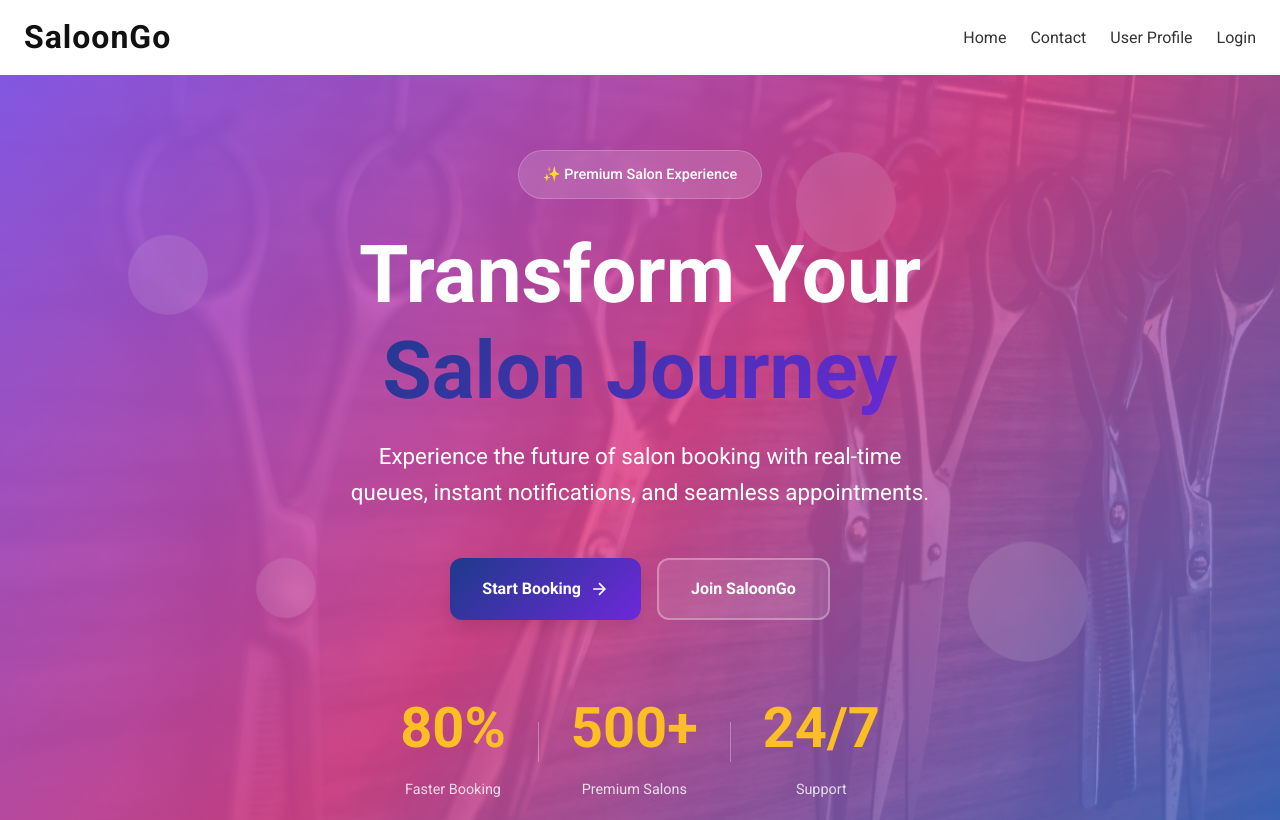
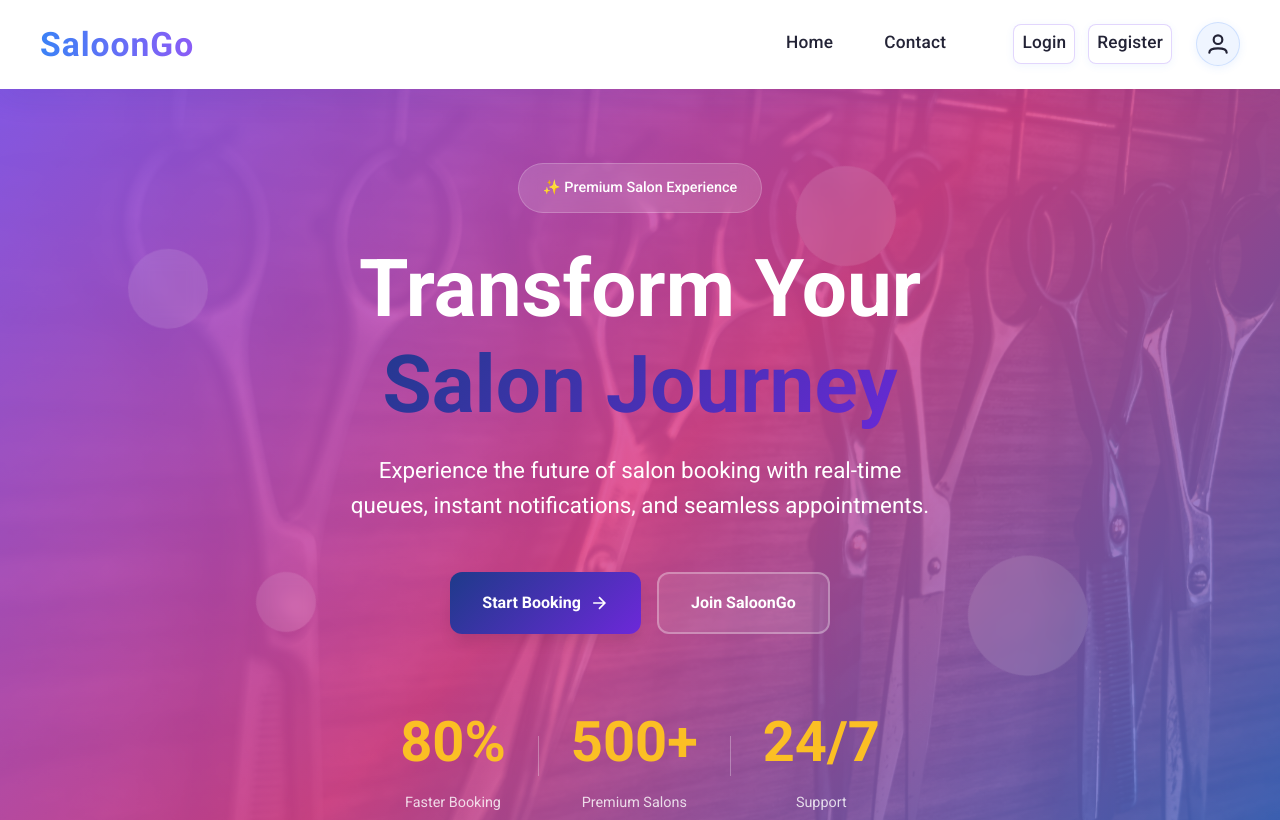
Before and after one commit to Akash-Hedaoo/saloonGo, a React (Vite) app in the folder front-end/: page / in a window 1280 px wide. Shown: the top 820 px of the page. Built offline with nearby package versions, Linux system fonts and the light colour scheme.

Commit message:
Clean up App.jsx: remove unused imports and routes, keep only essential pages

```diff
--- a/front-end/src/App.jsx
+++ b/front-end/src/App.jsx
@@ -3,9 +3,6 @@ import { BrowserRouter as Router, Routes, Route } from 'react-router-dom';
 import Navbar from './components/Navbar';
 import SearchDashboard from './pages/SearchDashboard';
 import UserProfile from './pages/UserProfile';
-import ShopkeeperProfile from './pages/ShopkeeperProfile';
-import ShopkeeperDashboard from './pages/ShopkeeperDashboard';
-import SaloonBooking from './pages/SaloonBooking';
 import Login from './pages/Login';
 import Register from './pages/Register';
 import LandingPage from './pages/LandingPage';
@@ -20,12 +17,9 @@ const App = () => {
         <Route path="/register" element={<Register />} />
         <Route path="/search" element={<SearchDashboard />} />
         <Route path="/user-profile" element={<UserProfile />} />
-        <Route path="/shopkeeper-profile" element={<ShopkeeperProfile />} />
-        <Route path="/shopkeeper-dashboard" element={<ShopkeeperDashboard />} />
-        <Route path="/saloon-booking" element={<SaloonBooking />} />
       </Routes>
     </Router>
   );
 };
 
-export default App;
+export default App;
--- a/front-end/src/components/Navbar.jsx
+++ b/front-end/src/components/Navbar.jsx
@@ -7,13 +7,25 @@ const Navbar = () => {
   const [open, setOpen] = useState(false);
 
   return (
-    <nav className="navbar">
-      <div className="navbar-logo">SaloonGo</div>
+    <nav className="navbar premium-navbar">
+      <div className="navbar-logo gradient-text">SaloonGo</div>
       <div className={`navbar-links${open ? ' open' : ''}`}>
         <Link to="/" onClick={() => setOpen(false)}>Home</Link>
         <Link to="/contact" onClick={() => setOpen(false)}>Contact</Link>
-        <Link to="/user-profile" onClick={() => setOpen(false)}>User Profile</Link>
-        <Link to="/login" onClick={() => setOpen(false)}>Login</Link>
+        <div className="navbar-auth-group">
+          <Link to="/login" className="navbar-login-btn" onClick={() => setOpen(false)}>
+            Login
+          </Link>
+          <Link to="/register" className="navbar-register-btn" onClick={() => setOpen(false)}>
+            Register
+          </Link>
+          <Link to="/user-profile" className="navbar-profile-icon" onClick={() => setOpen(false)} title="Profile">
+            <svg width="28" height="28" viewBox="0 0 24 24" fill="none" stroke="currentColor" strokeWidth="2" strokeLinecap="round" strokeLinejoin="round">
+              <circle cx="12" cy="8" r="4" />
+              <path d="M4 20c0-2.5 3.5-4 8-4s8 1.5 8 4" />
+            </svg>
+          </Link>
+        </div>
       </div>
       <div className={`navbar-hamburger${open ? ' open' : ''}`} onClick={() => setOpen(!open)}>
         <span></span>
--- a/front-end/src/styles/Navbar.css
+++ b/front-end/src/styles/Navbar.css
@@ -1,36 +1,138 @@
-/* === Base (light mode) === */
-.navbar {
+/* === Premium Navbar === */
+.navbar.premium-navbar {
   display: flex;
   align-items: center;
   justify-content: space-between;
-  background: #ffffff;
-  padding: 0.75rem 1.5rem;
-  box-shadow: none;
-  position: relative;
-  z-index: 10;
+  background: #fff;
+  box-shadow: 0 8px 32px 0 rgba(31, 38, 135, 0.08);
+  padding: 1.1rem 2.5rem;
+  position: sticky;
+  top: 0;
+  z-index: 100;
+  backdrop-filter: blur(12px);
+  transition: background 0.3s, box-shadow 0.3s;
 }
 
-.navbar-logo {
-  font-size: 2rem;
-  font-weight: 700;
-  color: #111111;
+.gradient-text {
+  background: linear-gradient(90deg, #3b82f6 0%, #8b5cf6 100%);
+  -webkit-background-clip: text;
+  -webkit-text-fill-color: transparent;
+  background-clip: text;
+  font-weight: 800;
+  font-size: 2.1rem;
   letter-spacing: 1px;
+  user-select: none;
 }
 
 .navbar-links {
   display: flex;
-  gap: 1.5rem;
+  gap: 2.2rem;
+  align-items: center;
 }
 
 .navbar-links a {
-  color: #333333;
+  color: #232336;
   text-decoration: none;
-  font-weight: 100;
+  font-weight: 500;
+  font-size: 1.08rem;
+  letter-spacing: 0.2px;
+  position: relative;
   transition: color 0.2s;
+  padding: 0.2rem 0.5rem;
 }
 
-.navbar-links a:hover {
-  color: #a500a0;
+.navbar-links a::after {
+  content: '';
+  display: block;
+  height: 2px;
+  width: 0;
+  background: linear-gradient(90deg, #3b82f6, #8b5cf6);
+  border-radius: 2px;
+  transition: width 0.3s;
+  margin-top: 2px;
+}
+
+/* Only animate underline, not text color, in light mode */
+.navbar-links a:hover,
+.navbar-links a:focus {
+  /* color: #fff; removed for light mode */
+}
+
+.navbar-links a:hover::after,
+.navbar-links a:focus::after {
+  width: 100%;
+}
+
+.navbar-auth-group {
+  display: flex;
+  align-items: center;
+  gap: 0.7rem;
+  margin-left: 1.5rem;
+}
+
+.navbar-login-btn,
+.navbar-register-btn {
+  background: rgba(255,255,255,0.08);
+  color: #f3f4f6;
+  border: 1.5px solid rgba(139,92,246,0.25);
+  border-radius: 8px;
+  padding: 0.45rem 1.1rem;
+  font-weight: 600;
+  font-size: 1rem;
+  margin-right: 0.1rem;
+  transition: background 0.2s, color 0.2s, border 0.2s, box-shadow 0.2s;
+  box-shadow: 0 2px 8px rgba(59,130,246,0.07);
+  cursor: pointer;
+  text-decoration: none;
+  position: relative;
+  overflow: hidden;
+}
+
+.navbar-login-btn:hover,
+.navbar-register-btn:hover {
+  background: linear-gradient(90deg, #3b82f6 0%, #8b5cf6 100%);
+  color: #fff;
+  border: 1.5px solid #8b5cf6;
+  box-shadow: 0 4px 16px rgba(59,130,246,0.13);
+}
+
+.navbar-profile-icon {
+  display: flex;
+  align-items: center;
+  justify-content: center;
+  background: rgba(59,130,246,0.08);
+  border-radius: 50%;
+  width: 44px;
+  height: 44px;
+  margin-left: 0.7rem;
+  border: 1.5px solid rgba(59,130,246,0.18);
+  box-shadow: 0 2px 8px rgba(59,130,246,0.10);
+  transition: background 0.2s, border 0.2s, box-shadow 0.2s, transform 0.2s;
+  cursor: pointer;
+}
+
+.navbar-profile-icon svg {
+  display: block;
+  width: 26px;
+  height: 26px;
+  color: #232336;
+  stroke: #232336;
+  transition: stroke 0.2s, color 0.2s, transform 0.2s;
+}
+
+.navbar-profile-icon:hover,
+.navbar-profile-icon:focus {
+  background: linear-gradient(135deg, #3b82f6 0%, #8b5cf6 100%);
+  border: 1.5px solid #3b82f6;
+  box-shadow: 0 4px 16px rgba(59,130,246,0.18);
+  transform: scale(1.08);
+}
+
+.navbar-profile-icon:hover svg,
+.navbar-profile-icon:focus svg {
+  color: #fff;
+  stroke: #fff;
+  transform: scale(1.12);
 }
 
 .navbar-hamburger {
@@ -38,13 +140,14 @@
   flex-direction: column;
   cursor: pointer;
   gap: 5px;
-  margin-left: 1rem;
+  margin-left: 1.5rem;
+  z-index: 101;
 }
 
 .navbar-hamburger span {
   width: 28px;
   height: 3px;
-  background: #a500a0;
+  background: #8b5cf6;
   border-radius: 2px;
   display: block;
   transition: 0.3s;
@@ -53,16 +156,17 @@
 @media (max-width: 900px) {
   .navbar-links {
     position: absolute;
-    top: 60px;
+    top: 70px;
     right: 0;
-    background: #f8f8f8;
+    background: linear-gradient(135deg, rgba(59,130,246,0.97), rgba(139,92,246,0.97));
     flex-direction: column;
-    width: 200px;
-    gap: 1.2rem;
-    padding: 1.2rem 1.5rem;
-    box-shadow: 0 2px 16px rgba(0,0,0,0.1);
-    border-radius: 0 0 12px 12px;
+    width: 220px;
+    gap: 1.5rem;
+    padding: 1.5rem 1.5rem 1.5rem 2rem;
+    box-shadow: 0 2px 24px rgba(59,130,246,0.13);
+    border-radius: 0 0 18px 18px;
     display: none;
+    z-index: 100;
   }
 
   .navbar-links.open {
@@ -84,33 +188,52 @@
   transform: translateY(-8px) rotate(-45deg);
 }
 
-
 /* === Dark Mode === */
 @media (prefers-color-scheme: dark) {
-  .navbar {
-    background: #121212;
+  .navbar.premium-navbar {
+    background: #18181b;
+    box-shadow: 0 8px 32px 0 rgba(31, 38, 135, 0.18);
   }
-
-  .navbar-logo {
-    color: #ffffff;
+  .navbar-links a {
+    color: #e0e7ff;
   }
-
-  .navbar-links a {
-    color: #e0e0e0;
+  .navbar-links a:hover {
+    color: #fff;
   }
-
-  .navbar-links a:hover {
-    color: #bb86fc;
+  .navbar-login-btn,
+  .navbar-register-btn {
+    color: #e0e7ff;
+    border: 1.5px solid rgba(59,130,246,0.25);
+    background: rgba(49,46,129,0.18);
   }
-
+  .navbar-login-btn:hover,
+  .navbar-register-btn:hover {
+    background: linear-gradient(90deg, #6366f1 0%, #8b5cf6 100%);
+    color: #fff;
+    border: 1.5px solid #6366f1;
+  }
+  .navbar-profile-icon {
+    background: rgba(49,46,129,0.18);
+    border: 1.5px solid rgba(59,130,246,0.18);
+  }
+  .navbar-profile-icon:hover {
+    background: linear-gradient(135deg, #6366f1 0%, #8b5cf6 100%);
+    border: 1.5px solid #6366f1;
+  }
+  .navbar-profile-icon svg {
+    color: #e0e7ff;
+    stroke: #e0e7ff;
+  }
+  .navbar-profile-icon:hover svg {
+    stroke: #fff;
+  }
   .navbar-hamburger span {
-    background: #bb86fc;
+    background: #6366f1;
   }
-
   @media (max-width: 900px) {
     .navbar-links {
-      background: #1e1e1e;
-      box-shadow: 0 2px 16px rgba(0, 0, 0, 0.3);
+      background: linear-gradient(135deg, rgba(49,46,129,0.97), rgba(59,130,246,0.97));
+      box-shadow: 0 2px 24px rgba(49,46,129,0.18);
     }
   }
 }
```
